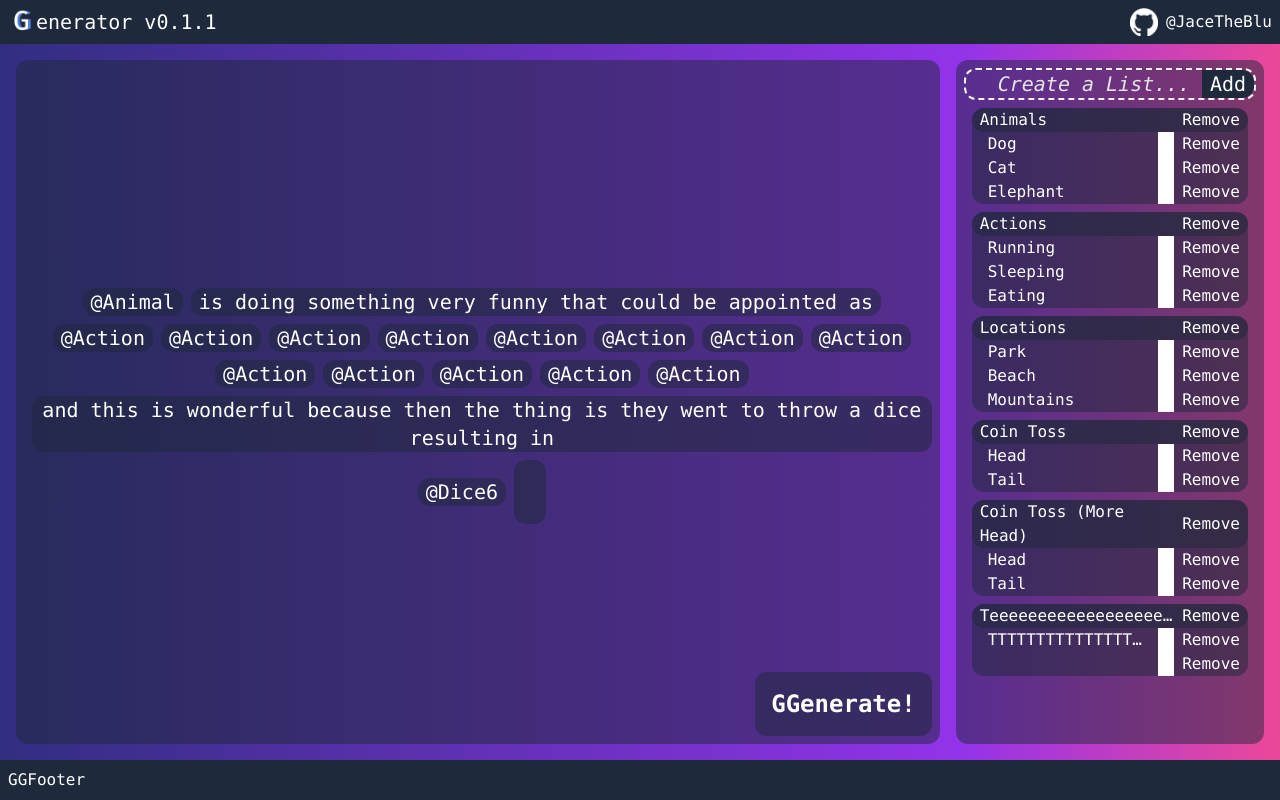
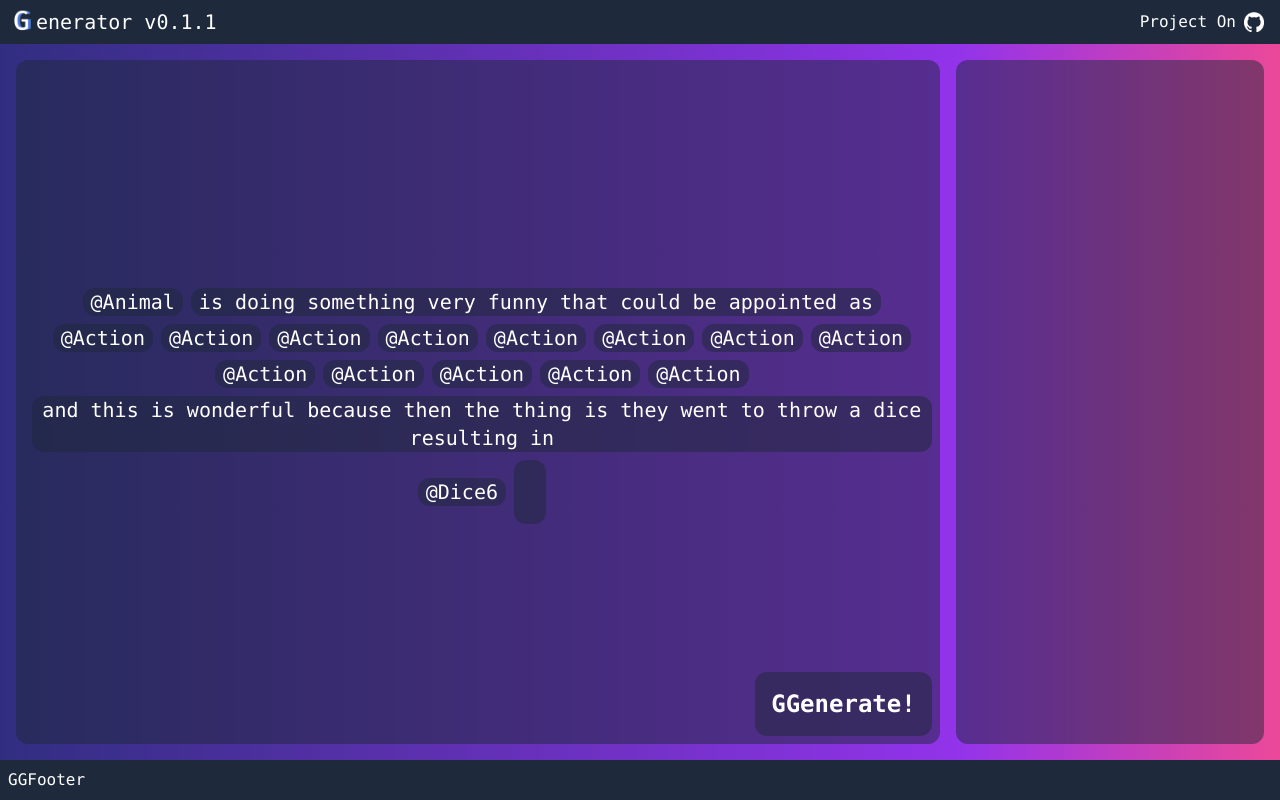
Before and after one commit to JaceTheBlu/GGenerator, a SvelteKit app: page / in a window 1280 px wide. Built offline with nearby package versions, Linux system fonts and the light colour scheme.

Commit message:
rm -jager

```diff
--- a/src/components/GGHeader.svelte
+++ b/src/components/GGHeader.svelte
@@ -10,7 +10,7 @@
 		aria-label="Follow @JaceTheBlu on GitHub"
 		target="_blank"
 	>
-		<img src="github.png" alt="GitHub Logo" class="w-7 mr-2" />
-		@JaceTheBlu
+		Project On
+		<img src="github.png" alt="GitHub Logo" class="w-7 mr-2 pl-2" />
 	</a>
 </div>
--- a/src/components/ListList.svelte
+++ b/src/components/ListList.svelte
@@ -1,61 +1,3 @@
 <!-- src/components/List.svelte -->
-<script>
-	import { onMount } from 'svelte';
 
-	let userLists = [];
-	let newItem;
-	let newStr = '';
-
-	function addItem() {
-		if (newStr.trim() !== '') {
-			newItem = { name: newStr, items: [], probabilities: [] };
-			userLists = [...userLists, newItem];
-			newStr = '';
-		}
-	}
-
-	function removeItem(index) {
-		userLists = userLists.filter((_, i) => i !== index);
-	}
-
-	onMount(async function () {
-		try {
-			const response = await fetch('./default_lists.json');
-			userLists = await response.json();
-		} catch (error) {
-			console.error('Error fetching JSON data:', error);
-		}
-	});
-</script>
-
-<div class="overflow-auto">
-	<div class="rounded-xl border-2 border-dashed border-zinc-100 relative text-xl">
-		<input
-			id="listInput"
-			class="rounded-xl bg-transparent placeholder:text-zinc-200 placeholder:italic pl-8 w-full"
-			bind:value={newStr}
-			placeholder="Create a List..."
-		/>
-		<button class="absolute right-0 bg-slate-800 pr-2 pl-2 rounded-r-xl" on:click={addItem}
-			>Add</button
-		>
-	</div>
-
-	<ul>
-		{#each userLists as item, index (item)}
-			<li class="rounded-xl bg-slate-800/50 mt-2 ml-2 mr-2 flex-col">
-				<div class="flex rounded-xl bg-slate-800/50">
-					<h3 class="flex-1 overflow-hidden text-ellipsis mr-2 ml-2">{item.name}</h3>
-					<button class="mr-2" on:click={() => removeItem(index)}>Remove</button>
-				</div>
-				{#each item.items as subItem, subIndex (subItem)}
-					<ul class="ml-4 flex">
-						<p class="flex-1 overflow-hidden text-ellipsis mr-2">{subItem}</p>
-						<input class="mr-2 w-4" type="number" name="pItem" />
-						<button class="mr-2" on:click={() => removeItem(subIndex)}>Remove</button>
-					</ul>
-				{/each}
-			</li>
-		{/each}
-	</ul>
-</div>
+<div class="overflow-auto" />
```
Also changed, not shown: .devcontainer/devcontainer.json.
